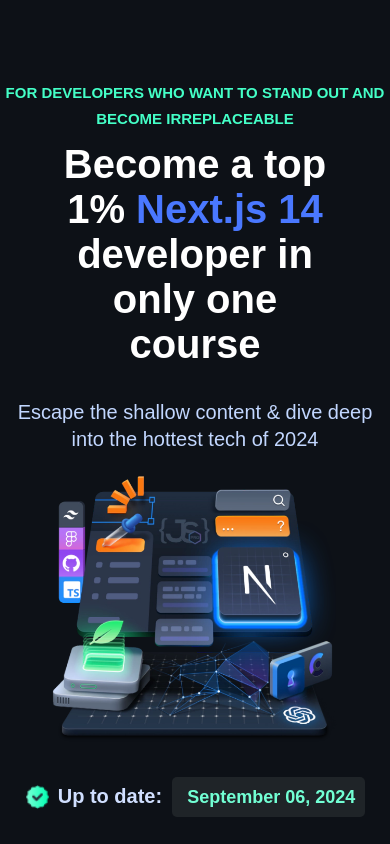
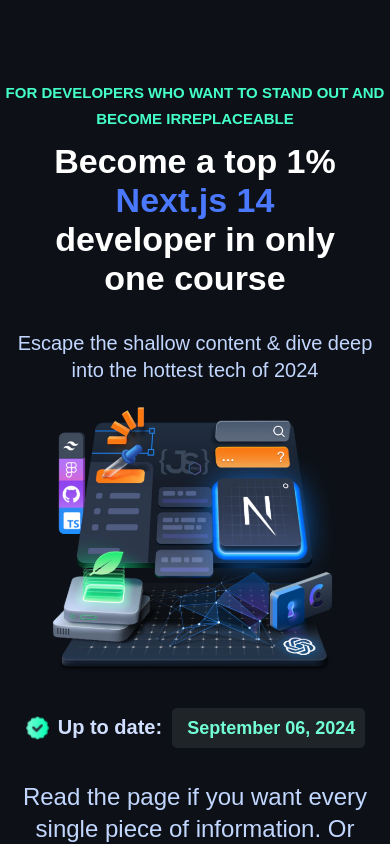
Before and after one commit to shaukatjassme/next-mastery, a Next.js app: page / in a window 390 px wide. Shown: the top 844 px of the page. Built offline with nearby package versions, Linux system fonts and the light colour scheme.

Commit message:
updated-3

```diff
--- a/styles/globals.css
+++ b/styles/globals.css
@@ -478,7 +478,7 @@
 
 @media screen and (max-width: 576px) {
   .course-text{
-    font-size: 40px;
+    font-size: 34px;
   }
   .developer-text {
     font-size: 15px;
```
